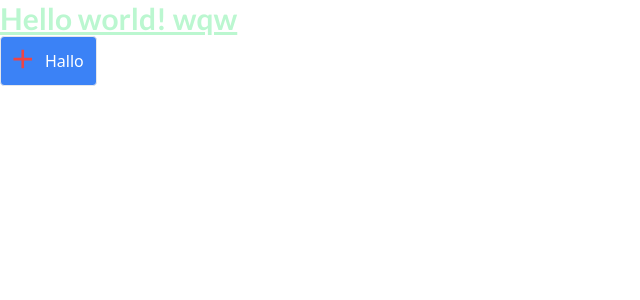
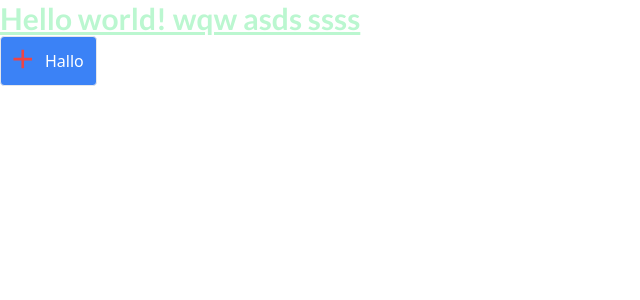
Before and after one commit to evriyanaindrasaputra/chat-vue, a Vue app: page / in a window 1280 px wide. Shown: the top 300 px of the page, without its empty margins (0-640 px from the left). Built offline with nearby package versions, Linux system fonts and the light colour scheme.

Commit message:
fix: hot reload bug

```diff
--- a/src/router/index.ts
+++ b/src/router/index.ts
@@ -1,5 +1,5 @@
 import { createRouter, createWebHistory } from 'vue-router'
-import Index from '~/views/Index.vue'
+import Index from '../views/index.vue'
 
 const router = createRouter({
   history: createWebHistory(import.meta.env.BASE_URL),
--- a/src/views/index.vue
+++ b/src/views/index.vue
@@ -1,12 +1,12 @@
 <script setup lang="ts">
+import AddIcon from '../components/Icons/AddIcon.vue'
 import Button from '~/components/Button/Button.vue'
-import AddIcon from '~/components/Icons/AddIcon.vue'
 </script>
 
 <template>
   <div>
     <h1 class="text-3xl font-bold text-green-200 underline font-Lato">
-      Hello world! wqw
+      Hello world! wqw asds ssss
     </h1>
     <Button icon>
       <AddIcon class="w-5 h-5" fill="fill-red-500" />
--- a/tsconfig.json
+++ b/tsconfig.json
@@ -12,9 +12,9 @@
     "esModuleInterop": true,
     "lib": ["ESNext", "DOM"],
     "skipLibCheck": true,
-    "baseUrl": "src",
+    "baseUrl": ".",
     "paths": {
-      "~/*": ["./*"]
+      "~/*": ["./src/*"]
     }
   },
   "include": ["src/**/*.ts", "src/**/*.d.ts", "src/**/*.tsx", "src/**/*.vue"],
--- a/vite.config.ts
+++ b/vite.config.ts
@@ -7,7 +7,7 @@ export default defineConfig({
   plugins: [vue()],
   resolve: {
     alias: {
-      '~': resolve(__dirname, 'src'),
+      '~': resolve(__dirname, './src'),
     },
   },
 })
```
